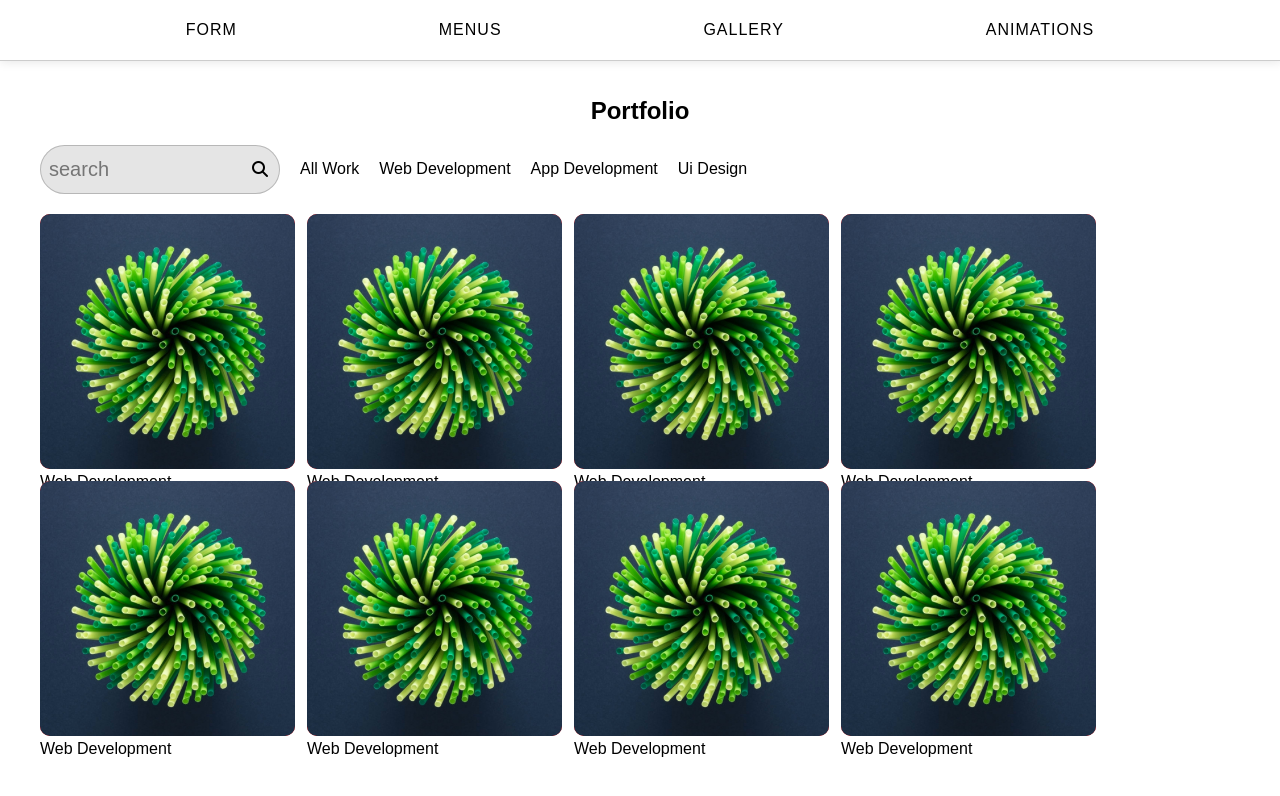
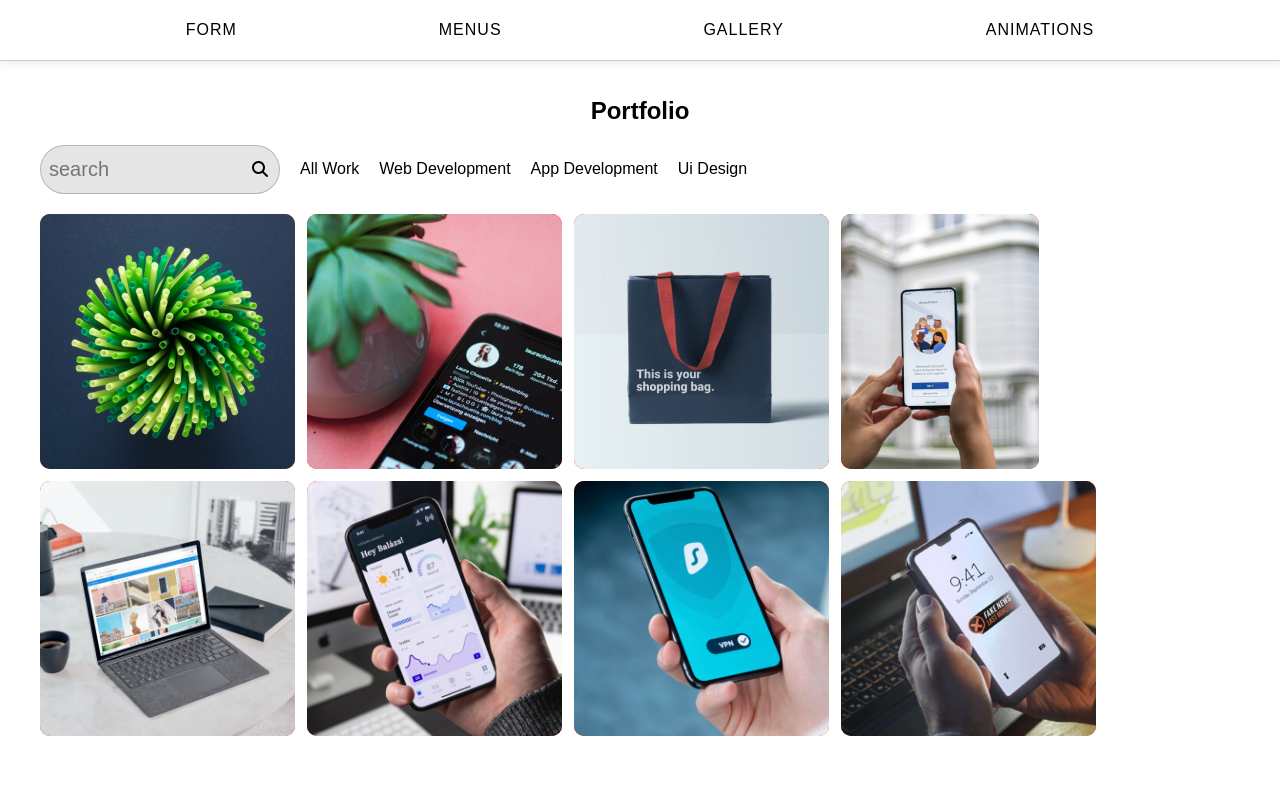
Before and after one commit to savus/testing-vite-react, a React (Vite) app: page / in a window 1280 px wide. Shown: the top 796 px of the page. Built offline with nearby package versions, Linux system fonts and the light colour scheme.

Commit message:
Style portfolio card content
Finished css stylings for the popup-box within the portfolio cards

```diff
--- a/src/Components/PortfolioCard.tsx
+++ b/src/Components/PortfolioCard.tsx
@@ -1,8 +1,17 @@
-export const PortfolioCard = ({ image, popupText }) => {
+import type { TPortfolioCard } from "../types";
+
+export const PortfolioCard = ({
+  cardData: { img, popupHeader, popupText },
+}: {
+  cardData: TPortfolioCard;
+}) => {
   return (
     <div className="portfolio-card">
-      <img src={image} alt="" />
-      <div className="popup-box">{popupText}</div>
+      <img src={img} alt="" />
+      <div className="popup-box">
+        <div className="popup-header">{popupHeader}</div>
+        <div className="popup-text">{popupText}</div>
+      </div>
     </div>
   );
 };
--- a/src/Components/PortfolioSection.tsx
+++ b/src/Components/PortfolioSection.tsx
@@ -11,35 +11,51 @@ export const FilterContext = createContext({} as TFilterContext);
 const portfolioCards: TPortfolioCard[] = [
   {
     img: Images.Image1,
-    popupText: "Web Development",
+    popupHeader: "Web Development",
+    popupText: "Skate website",
+    filter: "web",
   },
   {
-    img: Images.Image1,
-    popupText: "Web Development",
+    img: Images.Image2,
+    popupHeader: "Web Development",
+    popupText: "Eating Website",
+    filter: "web",
   },
   {
-    img: Images.Image1,
-    popupText: "Web Development",
+    img: Images.Image3,
+    popupHeader: "Web Development",
+    popupText: "Food Website",
+    filter: "web",
   },
   {
-    img: Images.Image1,
-    popupText: "Web Development",
+    img: Images.Image4,
+    popupHeader: "App Development",
+    popupText: "Game App",
+    filter: "app",
   },
   {
-    img: Images.Image1,
-    popupText: "Web Development",
+    img: Images.Image5,
+    popupHeader: "App Development",
+    popupText: "Gambling App",
+    filter: "app",
   },
   {
-    img: Images.Image1,
-    popupText: "Web Development",
+    img: Images.Image6,
+    popupHeader: "App Development",
+    popupText: "Money Website",
+    filter: "ui",
   },
   {
-    img: Images.Image1,
-    popupText: "Web Development",
+    img: Images.Image7,
+    popupHeader: "UI Design",
+    popupText: "Fantastic Design",
+    filter: "ui",
   },
   {
-    img: Images.Image1,
+    img: Images.Image8,
+    popupHeader: "Header",
     popupText: "Web Development",
+    filter: "ui",
   },
 ];
 
@@ -91,7 +107,7 @@ export const PortfolioSection = () => {
       </div>
       <div className="portfolio-grid">
         {portfolioCards.map((card) => (
-          <PortfolioCard image={card.img} popupText={card.popupText} />
+          <PortfolioCard cardData={card} />
         ))}
       </div>
     </section>
--- a/src/css/portfolio-section.css
+++ b/src/css/portfolio-section.css
@@ -38,6 +38,11 @@
   font-size: var(--size-20);
 }
 
+.search-container #search:focus {
+  border: 1px solid #0d86ab;
+  box-shadow: 0px 0px 15px 0px rgba(13, 134, 171, 0.3);
+}
+
 .portfolio-filter-nav .filter-link {
   cursor: pointer;
 }
@@ -56,9 +61,14 @@
 
 .portfolio-grid .portfolio-card {
   --card-size: 255px;
-  width: var(--card-size);
+  max-width: var(--card-size);
   height: var(--card-size);
   background-color: red;
+  position: relative;
+}
+
+.portfolio-grid .portfolio-card:hover {
+  cursor: pointer;
 }
 
 .portfolio-grid .portfolio-card,
@@ -71,3 +81,37 @@
   height: var(--card-size);
   object-fit: cover;
 }
+
+.portfolio-card .popup-box {
+  --opacity: 0;
+  --visibility: hidden;
+  opacity: var(--opacity);
+  visibility: var(--visibility);
+  transition: all 0.4s ease-in-out;
+  border-radius: 10px;
+  position: absolute;
+  left: var(--size-20);
+  right: var(--size-20);
+  bottom: 0;
+  padding: 0.8rem 1rem;
+  overflow: hidden;
+  z-index: 1;
+}
+
+.portfolio-card .popup-box:before {
+  content: "";
+  position: absolute;
+  left: 0;
+  right: 0;
+  bottom: 0;
+  top: 0;
+  background-color: #fff;
+  opacity: 0.8;
+  z-index: -1;
+}
+
+.portfolio-card:hover .popup-box {
+  --opacity: 1;
+  --visibility: visible;
+  bottom: var(--size-20);
+}
--- a/src/types.ts
+++ b/src/types.ts
@@ -24,9 +24,13 @@ export type TFilterContext = {
   setActiveFilterLink: (link: TFilterLink) => void;
 };
 
+export type TPortfolioFilter = "web" | "app" | "ui";
+
 export type TPortfolioCard = {
   img: string;
+  popupHeader: string;
   popupText: string;
+  filter: TPortfolioFilter;
 };
 
 export type TVisibleModal = "form" | "none";
```
Also changed, not shown: src/Images.ts (+14 -0 lines).
